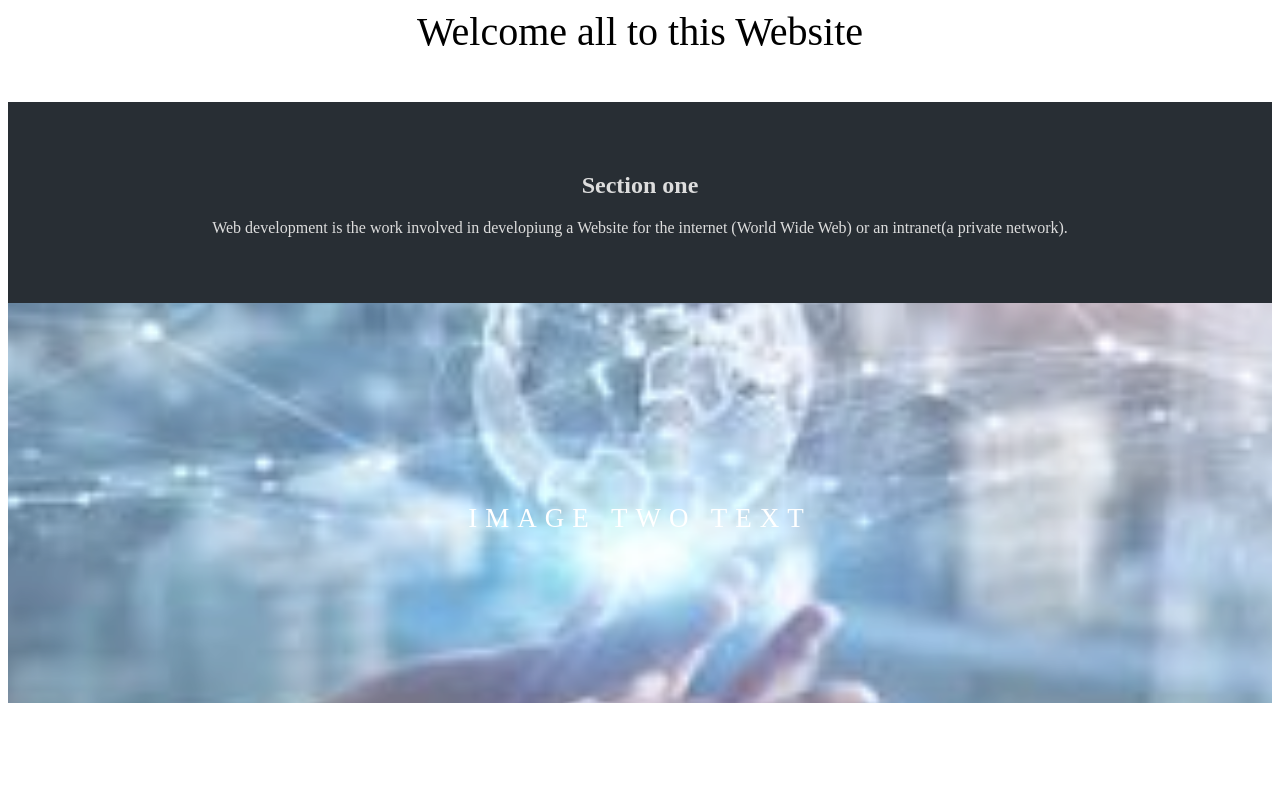
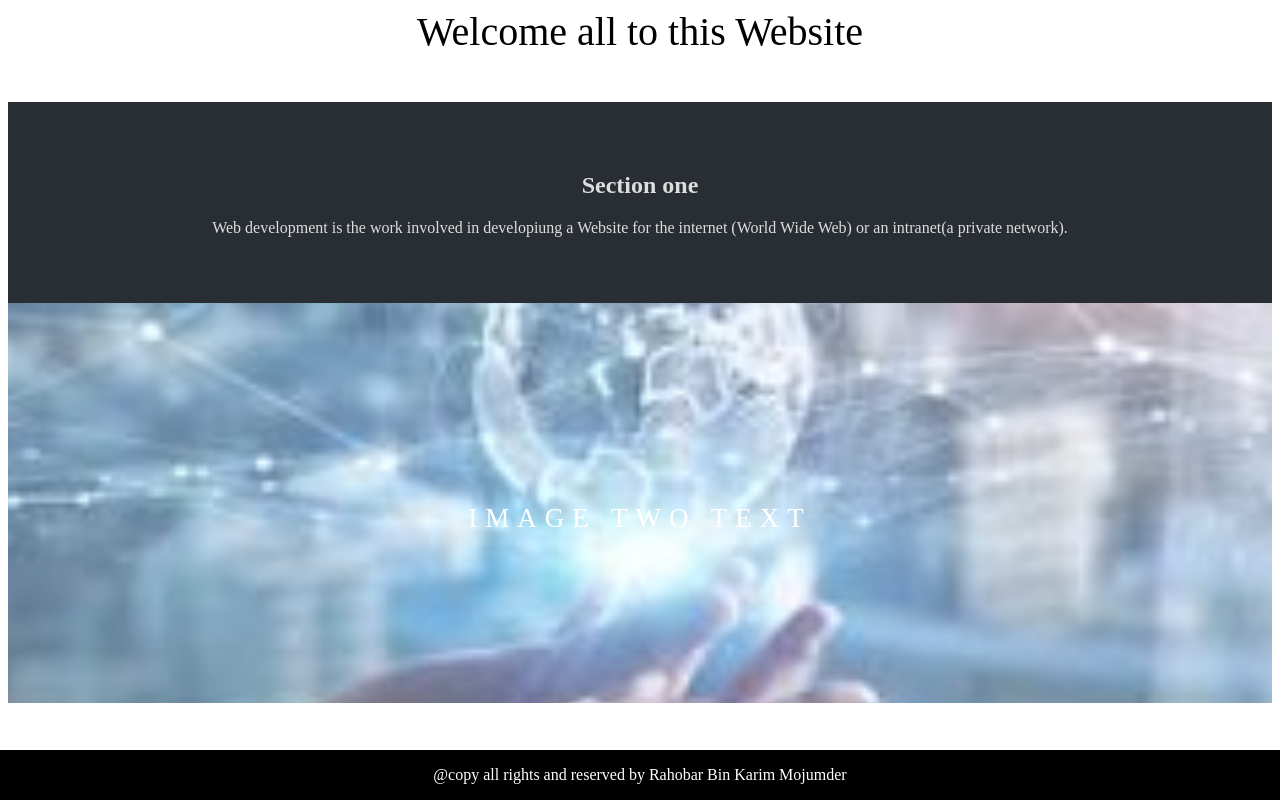
Before and after one commit to nupurkarim88/Web-Develpment-2, a plain HTML site: page New folder/index.html in a window 1280 px wide. Drawn offline with Linux system fonts and the light colour scheme.

Commit message:
Footer in website

```diff
--- a/Content Display in website/index.html
+++ b/New folder/index.html
@@ -3,6 +3,7 @@
 <head>
     <title>Website</title>
     <link rel = "stylesheet" href="style.css">
+
 </head>
 <body>
 <span class="border trans" style="font-size: 40px;">
@@ -21,5 +22,8 @@
         </span>
     </div>
 </div>
+<div class=" footer">
+    <p>@copy all rights and reserved by Rahobar Bin Karim Mojumder</p>
+</div>
 </body>
 </html>
--- a/Content Display in website/style.css
+++ b/New folder/style.css
@@ -53,3 +53,12 @@
         background-attachment: scroll;
     }
 }
+.footer {
+   position: fixed;
+   left: 0;
+    bottom: 0;
+    width: 100%;
+    background-color: black;
+    color: white;
+    text-align: center;
+}
```
Also changed, not shown: New folder/download (1).jpeg (renamed from Content Display in website/download (1).jpeg), New folder/download (2).jpeg (renamed from Content Display in website/download (2).jpeg), New folder/download (3).jpeg (renamed from Content Display in website/download (3).jpeg), New folder/download.jpeg (renamed from Content Display in website/download.jpeg).
